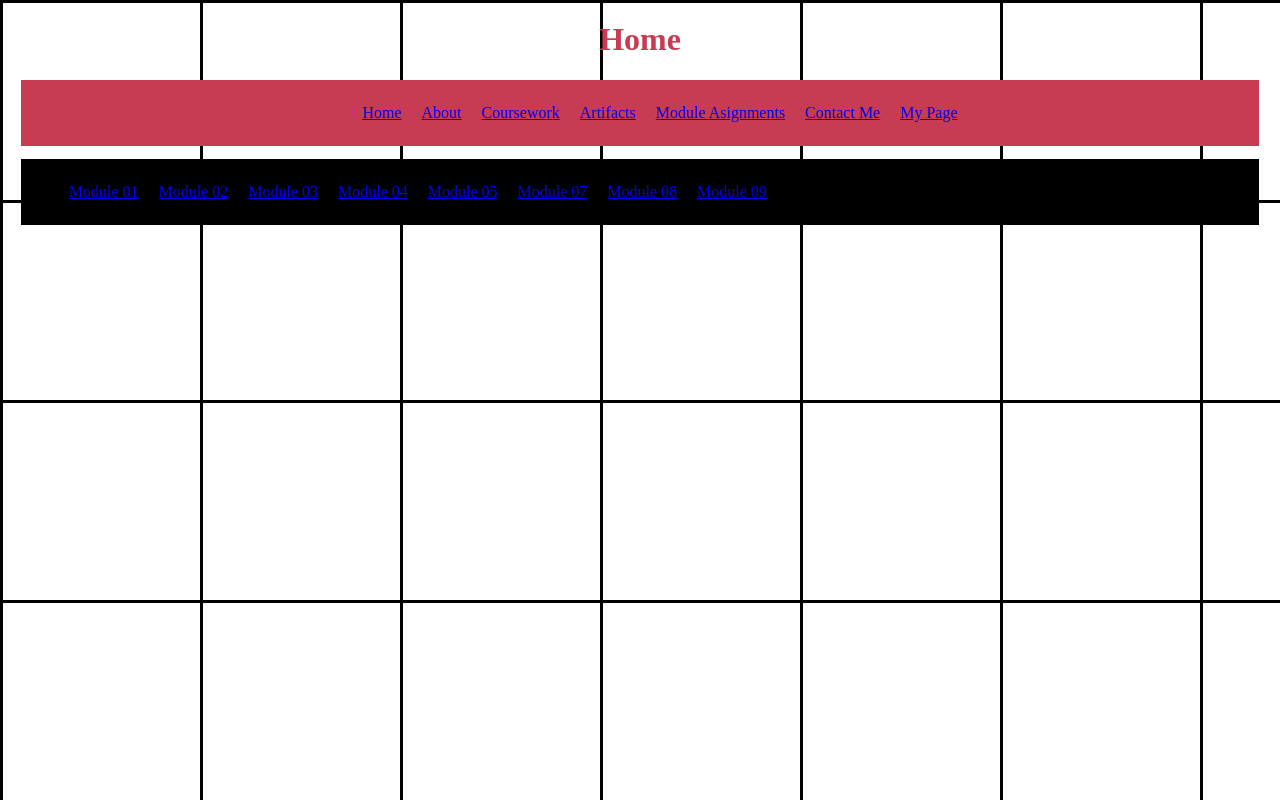
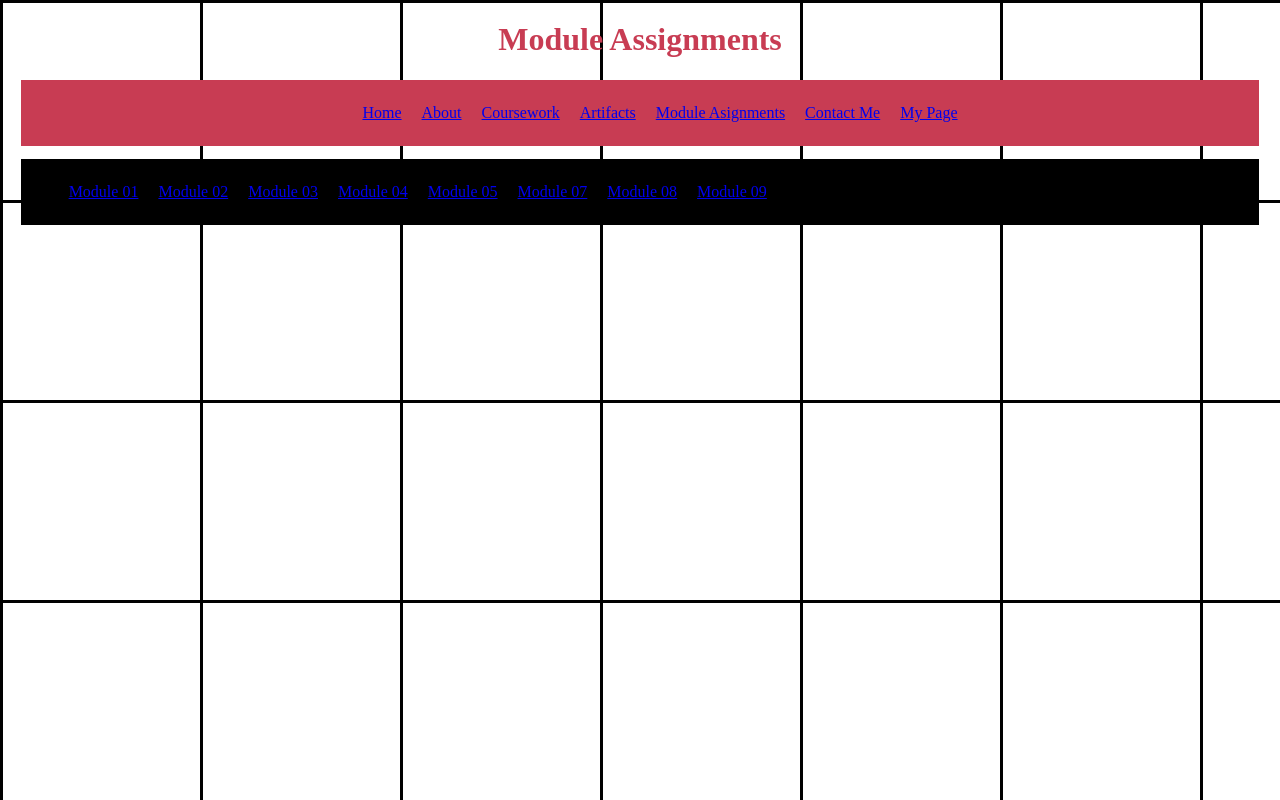
Before and after one commit to TrentKlinge/bc_prog109_web_based_porfolio_module_assignments, a plain HTML site: page index.html in a window 1280 px wide. Drawn offline with Linux system fonts and the light colour scheme.

Commit message:
Update index.html

```diff
--- a/index.html
+++ b/index.html
@@ -8,7 +8,7 @@
   </head>
   <body>
     <div id=header>
-      <h1>Home</h1>
+      <h1>Module Assignments</h1>
 			<div id="nav">
 				<ul>
 					<li><a href="https://trentklinge.github.io/bc_prog109_web_based_porfolio_home/">Home</a></li>
```
